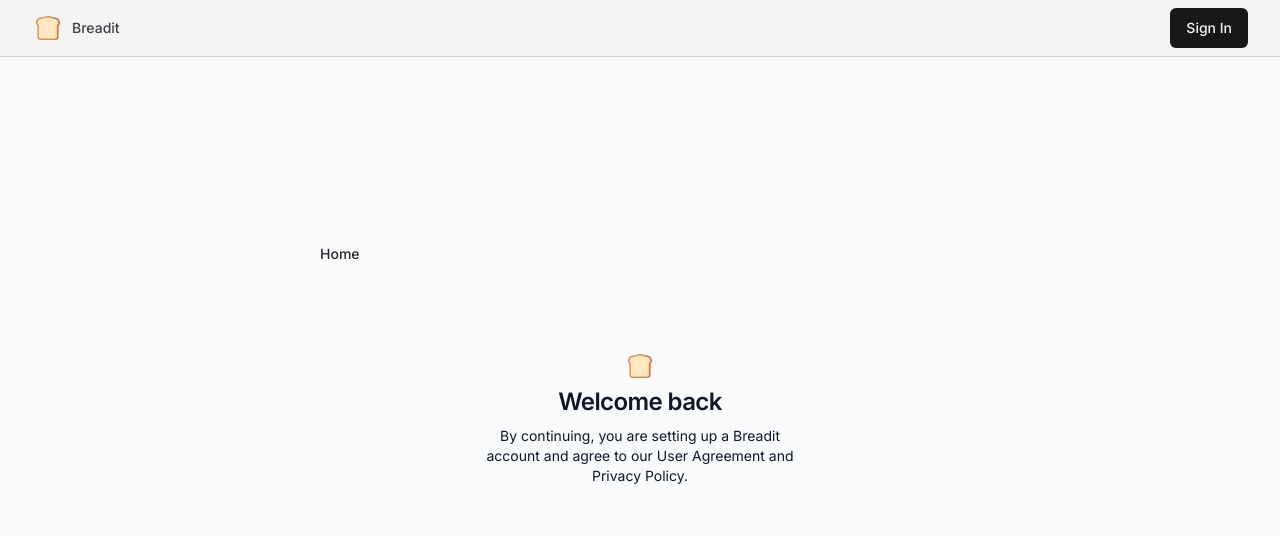
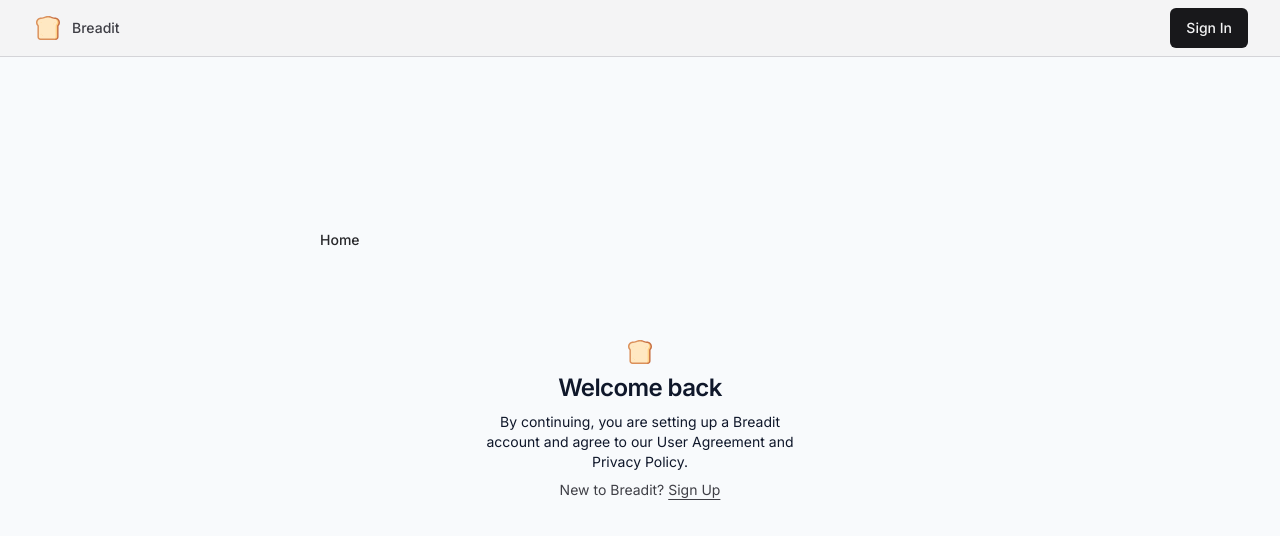
Before and after one commit to shaneenvitug/breadit, a Next.js app: page /sign-in in a window 1280 px wide. Shown: the top 536 px of the page. Built offline with nearby package versions, Linux system fonts and the light colour scheme.

Commit message:
add sign up link

```diff
--- a/src/components/SignIn.tsx
+++ b/src/components/SignIn.tsx
@@ -1,4 +1,5 @@
 import { Icons } from './Icons'
+import Link from 'next/link'
 
 const SignIn = () => {
   return <div className='container mx-auto flex w-full flex-col justify-center space-y-6 sm:w-[400px]'>
@@ -8,6 +9,15 @@
       <p className='text-sm max-w-xs mx-auto'>
         By continuing, you are setting up a Breadit account and agree to our User Agreement and Privacy Policy.
       </p>
+
+      {/* sign in form */}
+
+      <p className='px-8 text-center text-sm text-zinc-700'>
+        New to Breadit?{' '}
+        <Link href='/sign-up' className='hover:text-zinc-800 text-sm underline underline-offset-4'>
+          Sign Up
+        </Link>
+      </p>
     </div>
   </div>
 }
```
